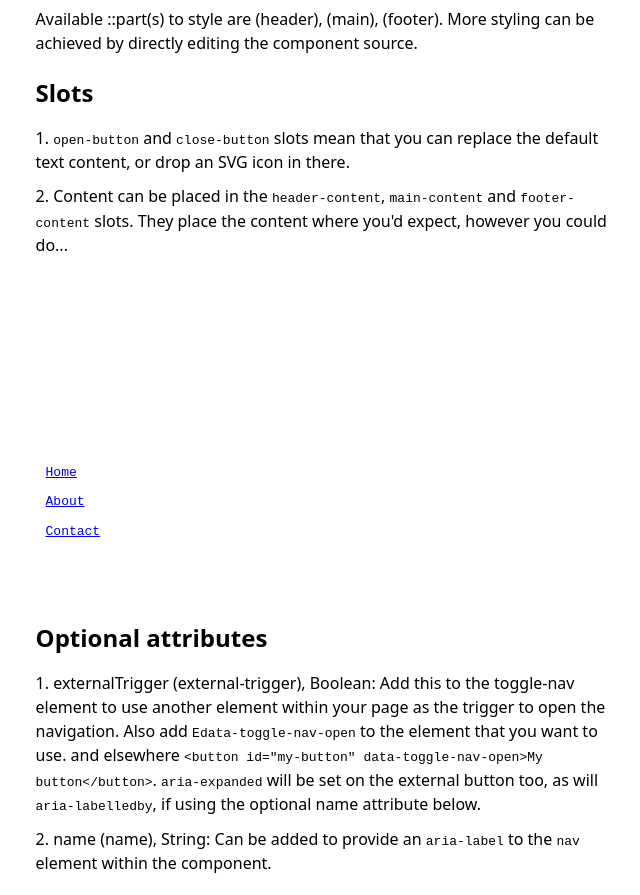
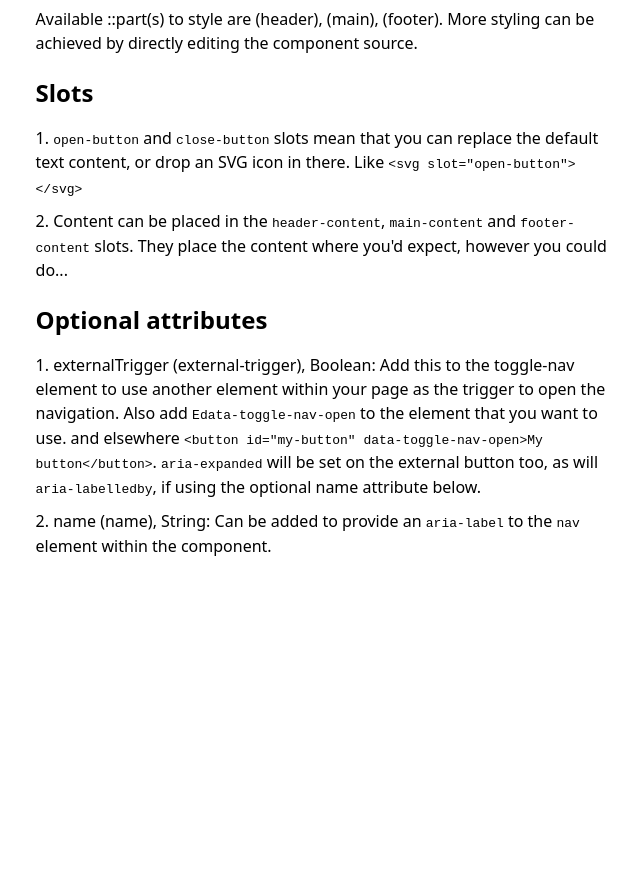
Before and after one commit to jk2908/toggle-nav, a website: page demo/index.html in a window 1280 px wide. Shown: the part 1723-2618 px from the top of the page, without its empty margins (317-957 px from the left). After the commit the page ends 2301 px from the top, so only its background shows below. Drawn offline with Linux system fonts and the light colour scheme.

Commit message:
Update demo and README

```diff
--- a/demo/index.html
+++ b/demo/index.html
@@ -216,7 +216,8 @@
         <ol>
           <li>
             <code>open-button</code> and <code>close-button</code> slots mean that you can replace
-            the default text content, or drop an SVG icon in there.
+            the default text content, or drop an SVG icon in there. Like
+            <code>&lt;svg slot="open-button"&gt;&lt;/svg&gt;</code>
           </li>
           <li>
             Content can be placed in the <code>header-content</code>, <code>main-content</code>
@@ -224,18 +225,6 @@
             however you could do...
           </li>
         </ol>
-
-        <pre>
-          <code>
-            <svg slot="header-content">Could stick a logo here if you want</svg>
-
-            <ul slot="main-content">
-              <li><a href="/home">Home</a></li>
-              <li><a href="/about">About</a></li>
-              <li><a href="/contact">Contact</a></li>
-            </ul>
-          </code>
-        </pre>
       </article>
 
       <article>
```
Also changed, not shown: README.md.
